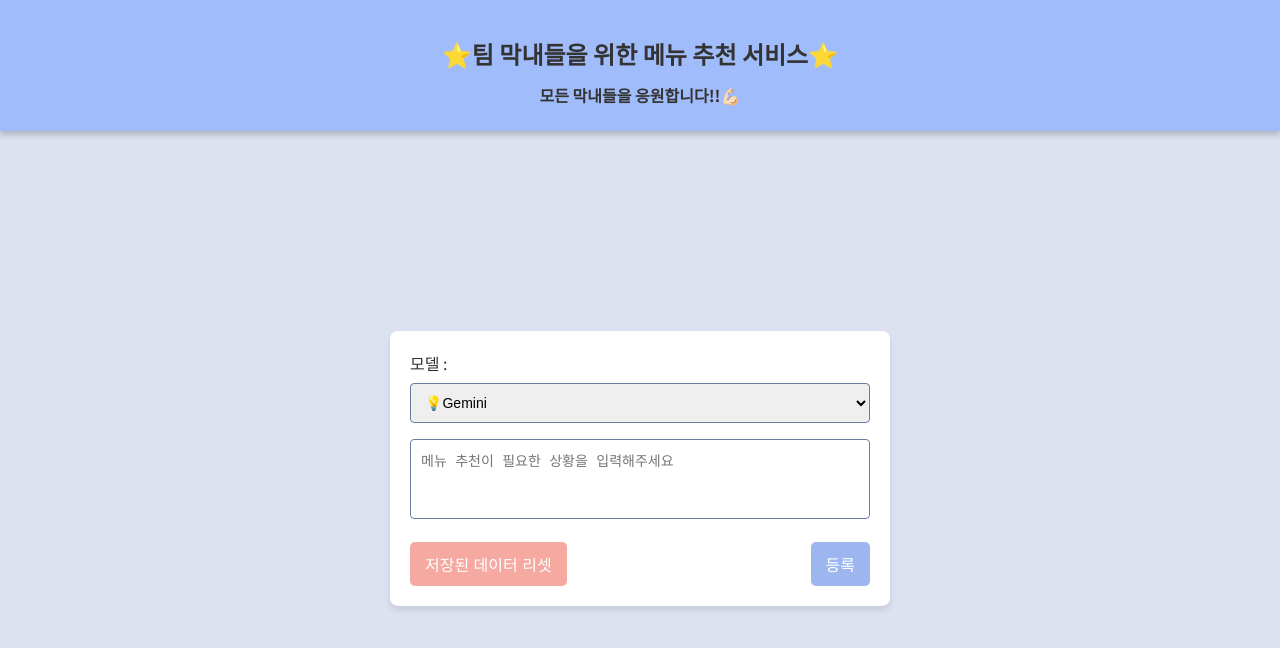
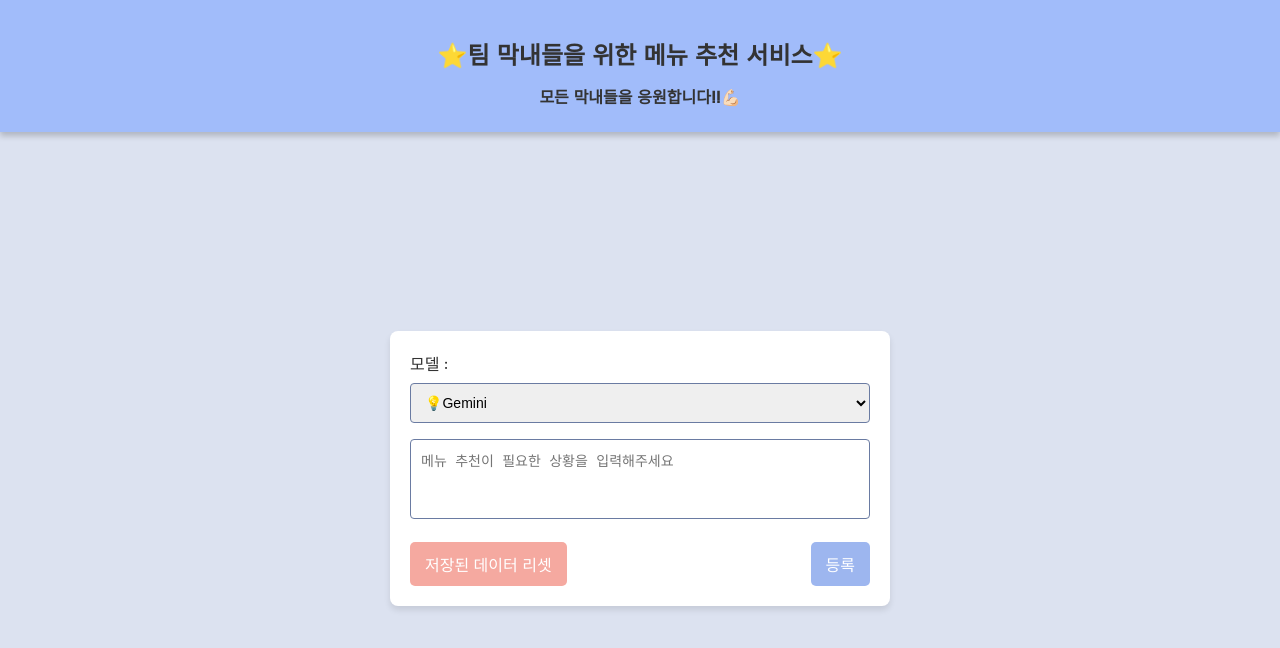
Before and after one commit to shienka07/rec_menu, a plain HTML site: page index.html in a window 1280 px wide. Drawn offline with Linux system fonts and the light colour scheme.

Commit message:
웹 폰트 변경

```diff
--- a/index.html
+++ b/index.html
@@ -40,7 +40,7 @@
       <link rel="preconnect" href="https://fonts.googleapis.com" />
       <link rel="preconnect" href="https://fonts.gstatic.com" crossorigin />
       <link
-        href="https://fonts.googleapis.com/css2?family=Noto+Sans+KR:wght@300;400;700&display=swap"
+        href="https://fonts.googleapis.com/css2?family=Do+Hyeon&display=swap"
         rel="stylesheet"
       />
     </head>
@@ -85,7 +85,9 @@
 
     /* body 스타일 - 헤더와 겹치지 않도록 패딩 추가 */
     body {
-      font-family: "Noto Sans KR", sans-serif;
+      font-family: "Do Hyeon", serif;
+      font-weight: 400;
+      font-style: normal;
       background-color: #dce2f0;
       color: #333;
       display: flex;
```
